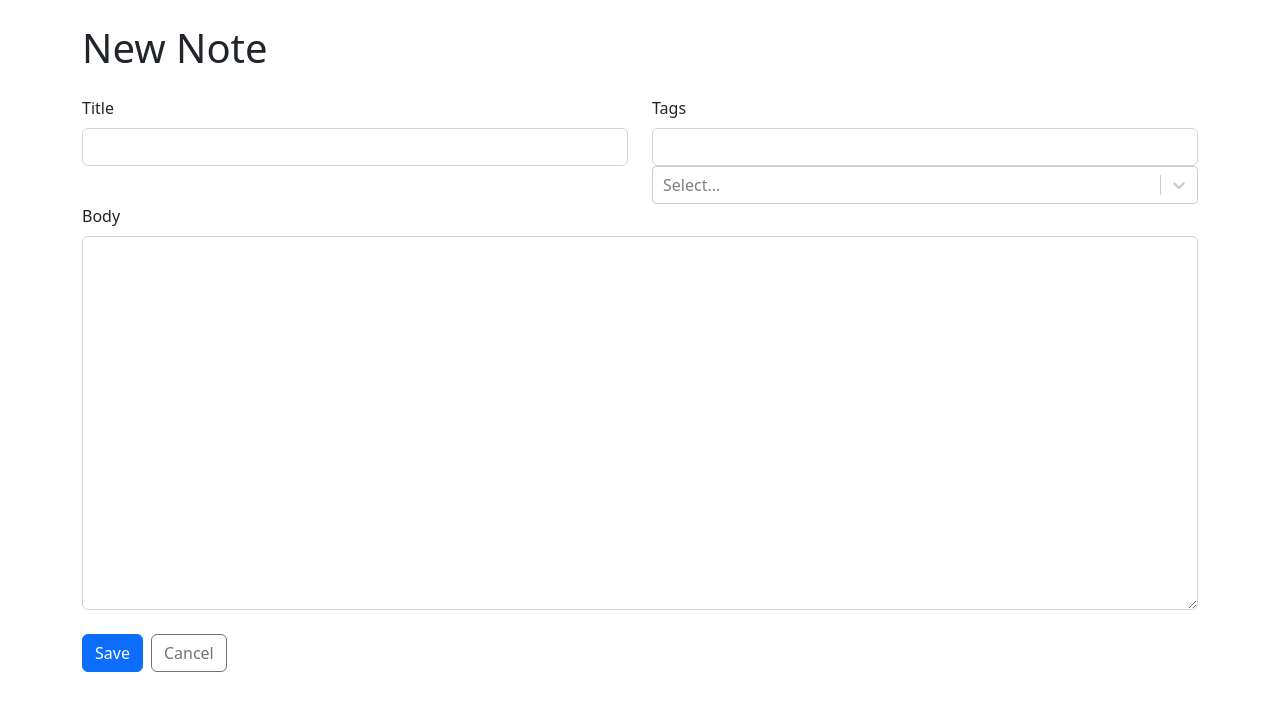
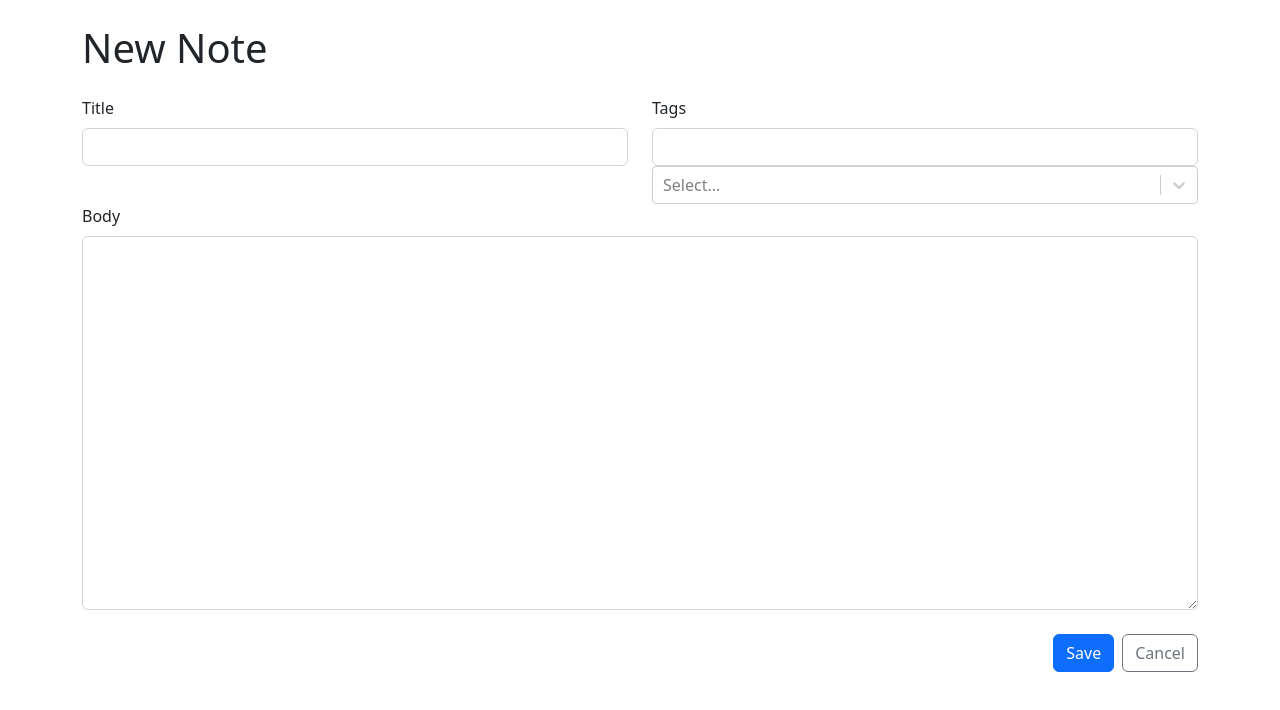
Before and after one commit to KausaChangs/advanced-note-taking-app, a React (Vite) app: page /new in a window 1280 px wide. Shown: the top 710 px of the page. Built offline with nearby package versions, Linux system fonts and the light colour scheme.

Commit message:
moved button content to end

```diff
--- a/src/noteForm.tsx
+++ b/src/noteForm.tsx
@@ -24,7 +24,12 @@ export function NoteForm() {
             <Form.Control required as="textarea" rows={15} />
           </Form.Group>
         </Row>
-        <Stack direction="horizontal" gap={2}>
+        <Stack
+          direction="horizontal"
+          gap={2}
+          className="justify-content-end
+        "
+        >
           <Button type="submit" variant="primary">
             {" "}
             Save
```
